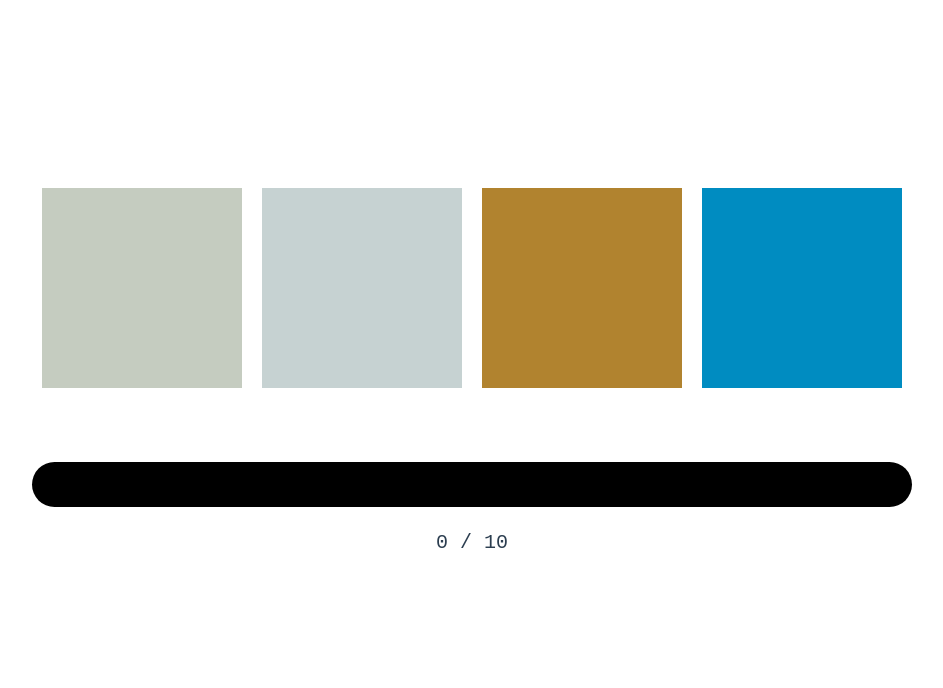
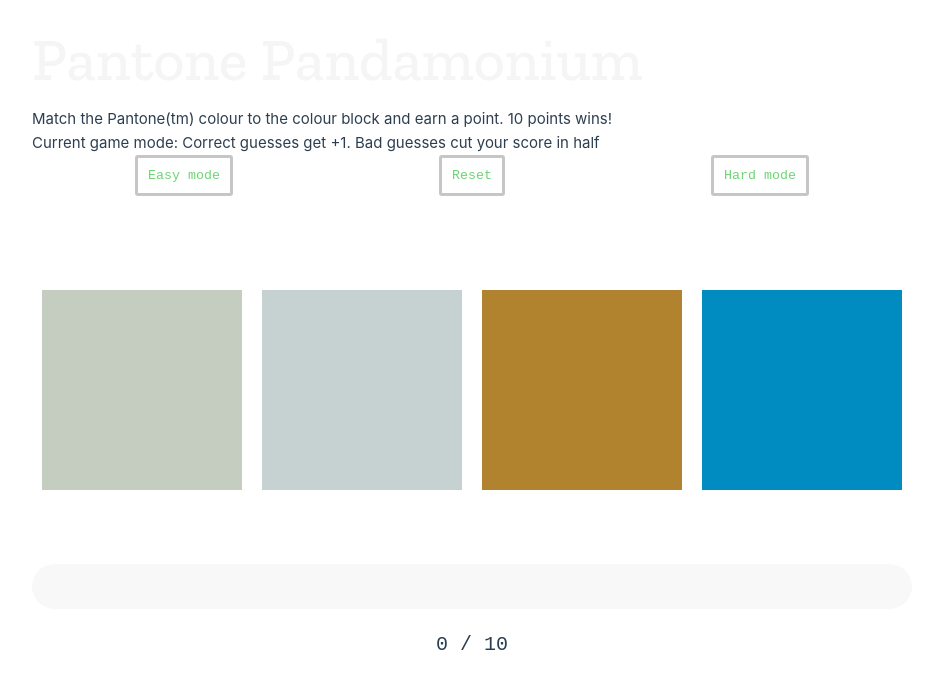
Before and after one commit to lydia-pauly/pantone_colour_game, a Vue app in the folder pantone-game/: page / in a window 1280 px wide. Shown: the top 688 px of the page, without its empty margins (0-943 px from the left). Built offline with nearby package versions, Linux system fonts and the light colour scheme; a web font is replaced by a local one.

Commit message:
Added in reset, hard, and easy buttons with explainers

```diff
--- a/pantone-game/src/App.vue
+++ b/pantone-game/src/App.vue
@@ -4,8 +4,19 @@
 
 <template>
   <div class="game-body">
+    <h1 id="title">Pantone Pandamonium</h1>
+    <div id="explainer">
+      <p>Match the Pantone(tm) colour to the colour block and earn a point. 10 points wins!</p>
+      <p>Current game mode: {{ gameModeMap.get(gameMode) }}</p>
+    </div>
+    <div id="button-control">
+      <button class="game-button" @click = "setEasyMode()" id="easy-mode">Easy mode</button>
+      <button class="game-button" @click = "reset()" id="reset">Reset</button>
+      <button class="game-button" @click = "setHardMode()" id="hard-mode">Hard mode</button>
+    </div>
     <div class="game-blocks">
-      <ConfettiExplosion v-if="showConfetti_1"/>
+      <ConfettiExplosion v-if="showConfetti"/>
+
       <div class="colour-and-name">
         <div class="correct-block" :class = "{ hidden: !correctnessArray[0]}">🟩</div>
         <div
@@ -69,11 +80,10 @@
         {{ names[3] }}
         </p>
       </div>
-      <ConfettiExplosion v-if="showConfetti_2"/>
+      <ConfettiExplosion v-if="showConfetti"/>
     </div>
     <div class="progress-bar">
         <div class="progress-bar__value" :style="{width : progressWidth+'%'}"></div>
-        <ConfettiExplosion v-if="showConfetti_3"/>
     </div>
     <p id="current-streak"> {{ currentStreak }} / 10 </p>
     <p id="guessing-name"> {{ guessingName }}</p>
@@ -103,12 +113,32 @@ import colors from "./assets/pantone-colors.json";
         goodEmojis : ["😀", "😊", "🙂", "😸", "🐮"],
         badEmojis : ["😠", "😔", "😡", "😟", "😥"],
         enableClick: true,
-        showConfetti_1 : false,
-        showConfetti_2 : false,
-        showConfetti_3 : false
+        showConfetti : false,
+        gameModeMap : new Map([
+          ["Normal", "Correct guesses get +1. Bad guesses cut your score in half"],
+          ["Easy", "Correct guesses get +1. Bad guesses get -1."],
+          ["Hard", "Correct guesses get +1. Bad guesses cut your score in half. Colours are always similar."]
+        ]),
+        gameMode: "Normal"
         }
     },
     methods: {
+      setEasyMode() {
+        this.gameMode = "Easy"
+        return;
+      },
+
+      setHardMode() {
+        this.gameMode = "Hard"
+        return;
+      },
+      reset() {
+        this.currentStreak = 0;
+        localStorage.setItem("currentStreak", this.currentStreak);
+        this.progressWidth = 0;
+        localStorage.setItem("progressWidth", this.progressWidth);
+        location.reload();
+      },
       setNamesAndValues() {
         let index = 0;
         for (let i = 0; i < 4; i++) {
@@ -157,13 +187,10 @@ import colors from "./assets/pantone-colors.json";
 
         if (this.currentStreak == 10) {
             this.guessingName = "Congratulations!"
-            this.showConfetti_1 = true;
-            setTimeout(1000);
-            this.showConfetti_2 = true;
-            setTimeout(1000);
-            this.showConfetti_3 = true;
+            this.showConfetti = true;
           } else {
             setTimeout("location.reload()", 2000);
+            window.scrollTo(0, document.body.scrollHeight);
           }
         return
       },
@@ -201,6 +228,7 @@ import colors from "./assets/pantone-colors.json";
     mounted() {
       this.setNamesAndValues();
       this.setLocalStorage();
+      window.scrollTo(0, document.body.scrollHeight);
     }
     }
 </script>
@@ -275,13 +303,42 @@ import colors from "./assets/pantone-colors.json";
     height: 3em;
     margin-top: 40px;
     border-radius: 10em;
-    background-color: black;
+    background-color: var(--color-background-soft);
     justify-content: center;
+    overflow: hidden;
   }
 
   .progress-bar__value {
     height: 3em;
     border-radius: 10em;
     background-color: #A5CA77;
+    transition: width 0.3s ease-in-out;
+  }
+
+  #button-control {
+    display: flex;
+    width: 100%;
+    justify-content: space-around;
+    margin-bottom: 20px;
+  }
+
+  .game-button {
+    font-family: 'Courier New', Courier, monospace;
+    background-color: var(--color-background);
+    border-radius: 3px;
+    border: solid var(--vt-c-divider-light-1);
+    color: #6ed475;
+    padding: 10px;
+  }
+
+  .game-button:hover {
+    background-color: var(--color-background-soft);
+    transition: background-color 0.2s ease-in-out;
+  }
+
+  #title {
+    font-family: 'Zilla Slab', serif;
+    color: whitesmoke;
+    font-size: 60px;
   }
 </style>
```
